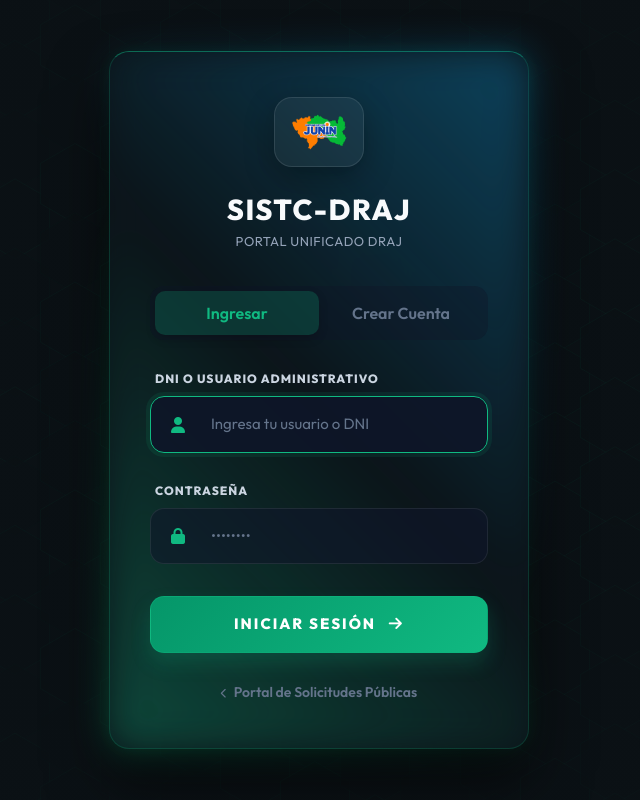
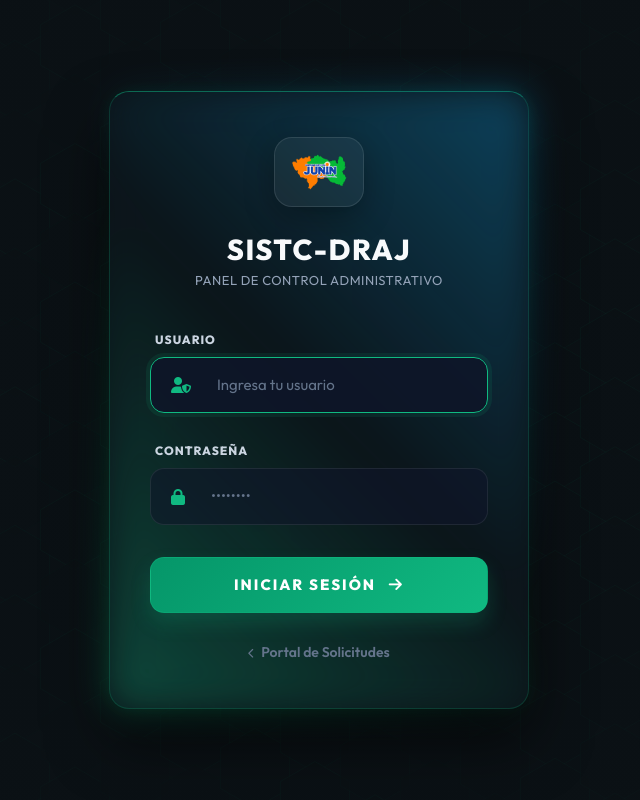
Before and after one commit to raulmarincarlos-eng/soporte-draj, a Flask app: page /login in a window 1280 px wide. Shown: the whole page, without its empty margins (321-961 px from the left). Run offline with Flask 3, Linux system fonts and the light colour scheme.

Commit message:
Revert "Implement User Portal (Mis Tickets) with DNI registration and role-based login"
This reverts commit 0fdeaf4de06ca4a598890dc351043cb3aee9221f.

```diff
--- a/app.py
+++ b/app.py
@@ -1,5 +1,5 @@
 from flask import Flask, render_template, request, redirect, url_for, flash, send_file, session, jsonify
-from werkzeug.security import check_password_hash, generate_password_hash
+from werkzeug.security import check_password_hash
 from functools import wraps
 from database import init_db, get_db_connection
 from datetime import datetime
@@ -60,12 +60,7 @@ def login():
             session['user_id'] = str(user['_id'])
             session['username'] = user['username']
             session['nombre'] = user['nombre']
-            session['role'] = user.get('role', 'admin') # Default to admin for backwards compatibility
-
-            if session['role'] == 'user':
-                return redirect(url_for('mis_tickets'))
-            else:
-                return redirect(url_for('dashboard'))
+            return redirect(url_for('dashboard'))
         else:
             flash('Usuario o contraseña incorrectos.', 'danger')
 
@@ -75,42 +70,6 @@ def login():
 def logout():
     session.clear()
     return redirect(url_for('login'))
-
-@app.route('/registro', methods=['POST'])
-def registro():
-    db = get_db_connection()
-    dni = request.form.get('dni')
-    password = request.form.get('password')
-    nombre = request.form.get('nombre')
-
-    if db.usuarios.find_one({"username": dni}):
-        flash('Este DNI ya está registrado.', 'danger')
-        return redirect(url_for('login'))
-
-    db.usuarios.insert_one({
-        "username": dni,
-        "password": generate_password_hash(password),
-        "nombre": nombre.upper(),
-        "role": "user"
-    })
-    flash('Cuenta creada con éxito. Ahora puedes iniciar sesión.', 'success')
-    return redirect(url_for('login'))
-
-@app.route('/mis_tickets')
-@login_required
-def mis_tickets():
-    if session.get('role') != 'user':
-        return redirect(url_for('dashboard'))
-
-    db = get_db_connection()
-    atenciones = list(db.atenciones.find({
-        "$or": [
-            {"usuario_id": session['user_id']},
-            {"conf_nombre": session['nombre']}
-        ]
-    }).sort("id_secuencial", -1))
-
-    return render_template('mis_tickets.html', atenciones=atenciones)
 
 @app.context_processor
 def inject_pendientes():
@@ -126,8 +85,6 @@ def inject_pendientes():
 @app.route('/')
 def index():
     if 'user_id' in session:
-        if session.get('role') == 'user':
-            return redirect(url_for('mis_tickets'))
         return redirect(url_for('dashboard'))
     return redirect(url_for('solicitar'))
 
@@ -333,13 +290,6 @@ def solicitar():
             "conf_nombre": request.form.get('nombre_solicitante', '').upper(),
             "conf_cargo": "", "conf_fecha": "", "resp_nombre": "", "resp_cargo": "", "resp_fecha": ""
         }
-
-        if 'user_id' in session:
-            doc['usuario_id'] = session['user_id']
-            # If user is logged in, use their real name if form was skipped
-            if not doc['conf_nombre']:
-                doc['conf_nombre'] = session.get('nombre', '').upper()
-
         db.atenciones.insert_one(doc)
         flash(f'Solicitud enviada. Tu N° de Ticket es: {nuevo_codigo}', 'success')
         return redirect(url_for('consultar', ticket_id=nuevo_codigo))
--- a/templates/login.html
+++ b/templates/login.html
@@ -213,43 +213,6 @@
             color: #f8fafc;
         }
 
-
-        /* Tabs Premium */
-        .auth-tabs {
-            display: flex;
-            background: rgba(15, 23, 42, 0.4);
-            border-radius: 14px;
-            padding: 5px;
-            margin-bottom: 25px;
-        }
-        .auth-tab {
-            flex: 1;
-            text-align: center;
-            padding: 10px;
-            color: #64748b;
-            font-weight: 600;
-            cursor: pointer;
-            border-radius: 10px;
-            transition: all 0.3s ease;
-        }
-        .auth-tab.active {
-            background: rgba(16, 185, 129, 0.2);
-            color: #10b981;
-            box-shadow: 0 4px 10px rgba(0,0,0,0.2);
-        }
-
-        .auth-form {
-            display: none;
-            animation: fadeInRight 0.4s ease forwards;
-        }
-        .auth-form.active {
-            display: block;
-        }
-        @keyframes fadeInRight {
-            from { opacity: 0; transform: translateX(20px); }
-            to { opacity: 1; transform: translateX(0); }
-        }
-
         /* Custom Alert */
         .alert-custom {
             background: rgba(239, 68, 68, 0.1);
@@ -270,7 +233,7 @@
         <div class="login-header">
             <img src="{{ url_for('static', filename='img/logo_gore_junin.png') }}" alt="Logo">
             <h2>SISTC-DRAJ</h2>
-            <p class="subtitle">Portal Unificado DRAJ</p>
+            <p class="subtitle">Panel de Control Administrativo</p>
         </div>
 
         {% with messages = get_flashed_messages(with_categories=true) %}
@@ -283,19 +246,12 @@
             {% endif %}
         {% endwith %}
 
-
-        <div class="auth-tabs">
-            <div class="auth-tab active" onclick="switchTab('login')" id="tab-login">Ingresar</div>
-            <div class="auth-tab" onclick="switchTab('register')" id="tab-register">Crear Cuenta</div>
-        </div>
-
-        <!-- FORMULARIO DE LOGIN -->
-        <form method="POST" action="{{ url_for('login') }}" class="auth-form active" id="form-login">
+        <form method="POST" action="{{ url_for('login') }}">
             <div class="mb-4">
-                <label class="form-label">DNI o Usuario Administrativo</label>
+                <label class="form-label">Usuario</label>
                 <div class="input-group">
-                    <span class="input-group-text"><i class="fas fa-user"></i></span>
-                    <input type="text" class="form-control" name="username" required autofocus placeholder="Ingresa tu usuario o DNI">
+                    <span class="input-group-text"><i class="fas fa-user-shield"></i></span>
+                    <input type="text" class="form-control" name="username" required autofocus placeholder="Ingresa tu usuario">
                 </div>
             </div>
             <div class="mb-4">
@@ -309,50 +265,9 @@
                 Iniciar Sesión <i class="fas fa-arrow-right ms-2"></i>
             </button>
             <div class="text-center mt-4">
-                <a href="{{ url_for('solicitar') }}" class="back-link small"><i class="fas fa-chevron-left me-1" style="font-size:10px;"></i> Portal de Solicitudes Públicas</a>
+                <a href="{{ url_for('solicitar') }}" class="back-link small"><i class="fas fa-chevron-left me-1" style="font-size:10px;"></i> Portal de Solicitudes</a>
             </div>
         </form>
-
-        <!-- FORMULARIO DE REGISTRO -->
-        <form method="POST" action="{{ url_for('registro') }}" class="auth-form" id="form-register">
-            <div class="mb-3">
-                <label class="form-label">DNI (Será tu usuario)</label>
-                <div class="input-group">
-                    <span class="input-group-text"><i class="fas fa-id-card"></i></span>
-                    <input type="text" class="form-control" name="dni" required placeholder="Ej. 76543210" pattern="[0-9]{8}">
-                </div>
-            </div>
-            <div class="mb-3">
-                <label class="form-label">Nombre Completo</label>
-                <div class="input-group">
-                    <span class="input-group-text"><i class="fas fa-user-circle"></i></span>
-                    <input type="text" class="form-control" name="nombre" required placeholder="Nombres y Apellidos">
-                </div>
-            </div>
-            <div class="mb-4">
-                <label class="form-label">Contraseña Segura</label>
-                <div class="input-group">
-                    <span class="input-group-text"><i class="fas fa-key"></i></span>
-                    <input type="password" class="form-control" name="password" required placeholder="Mínimo 6 caracteres" minlength="6">
-                </div>
-            </div>
-            <button type="submit" class="btn btn-login w-100 mt-2" style="background: linear-gradient(135deg, #2563eb 0%, #3b82f6 100%); border-color: #2563eb; box-shadow: 0 10px 20px rgba(59, 130, 246, 0.2);">
-                Registrarme <i class="fas fa-user-plus ms-2"></i>
-            </button>
-        </form>
-
-        <script>
-            function switchTab(tab) {
-                document.getElementById('tab-login').classList.remove('active');
-                document.getElementById('tab-register').classList.remove('active');
-                document.getElementById('form-login').classList.remove('active');
-                document.getElementById('form-register').classList.remove('active');
-
-                document.getElementById('tab-' + tab).classList.add('active');
-                document.getElementById('form-' + tab).classList.add('active');
-            }
-        </script>
-
     </div>
 
     <!-- Advanced Geometric Scales Animation -->
```
Also changed, not shown: templates/mis_tickets.html (deleted, +0 -145 lines), templates/solicitar.html (+4 -7 lines).
